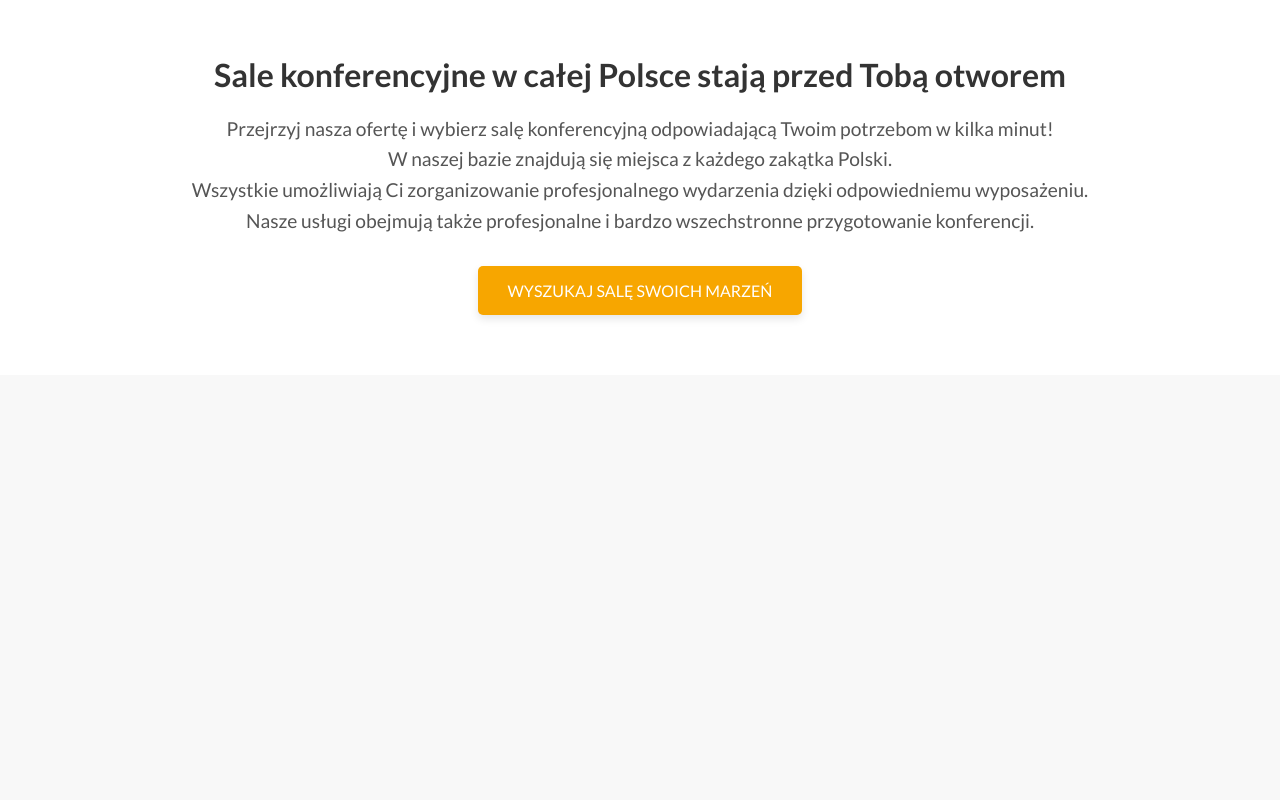
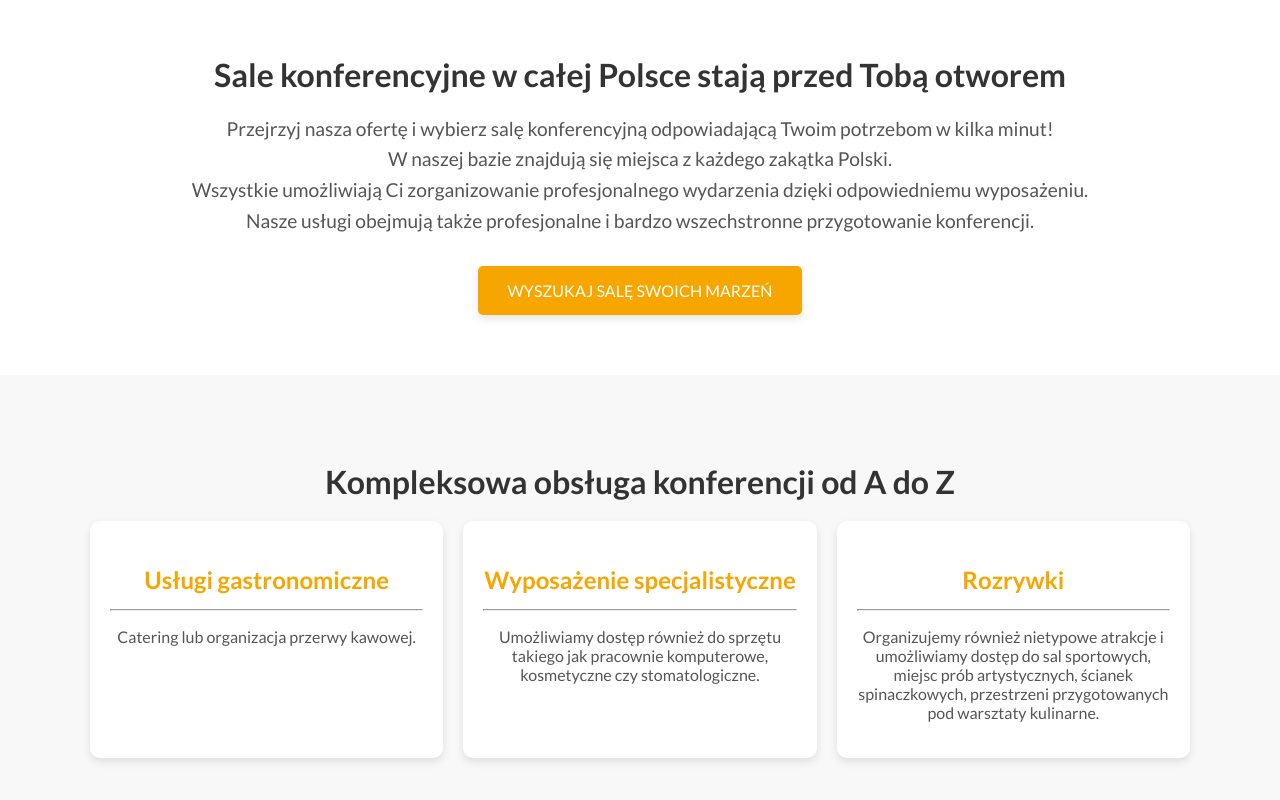
Before and after one commit to maglana/SaleRezerwacje-LandingPage, a React (Vite) app: page / in a window 1280 px wide. Shown: the part 631-1431 px from the top of the page. Before the commit the page ends 1006 px from the top, so only its background shows below. Built offline with nearby package versions, Linux system fonts and the light colour scheme.

Commit message:
FeatureSection component

```diff
--- a/src/App.jsx
+++ b/src/App.jsx
@@ -3,6 +3,7 @@ import "./index.css";
 import Header from "./Components/Header/Header";
 import HeroSection from "./Components/HeroSection/HeroSection";
 import ServicesSection from "./Components/ServicesSection/ServicesSection";
+import FeaturesSection from "./Components/FeaturesSection/FeaturesSection";
 
 function App() {
 	return (
@@ -10,6 +11,7 @@ function App() {
 			<Header />
 			<HeroSection />
 			<ServicesSection />
+			<FeaturesSection />
 		</div>
 	);
 }
--- /dev/null
+++ b/src/Components/FeaturesSection/FeaturesSection.css
@@ -0,0 +1,55 @@
+.features-section {
+	padding: 60px 20px;
+	background-color: #f8f8f8;
+	text-align: center;
+}
+
+.features-heading {
+	font-size: 2rem;
+	margin-bottom: 20px;
+	color: #333;
+}
+
+.features-grid {
+	display: grid;
+	grid-template-columns: repeat(3, 1fr);
+	gap: 20px;
+	max-width: 1100px;
+	margin: 0 auto;
+}
+
+.feature-item {
+	background-color: #ffffff;
+	padding: 20px;
+	border-radius: 10px;
+	box-shadow: 0 4px 8px rgba(0, 0, 0, 0.1);
+	max-width: 400px;
+	flex: 1 1 calc(33.333% - 40px);
+	box-sizing: border-box;
+	transition: scale 0.3s;
+}
+.feature-item:hover {
+	scale: 1.05;
+}
+
+.feature-title {
+	font-size: 1.5rem;
+	margin-bottom: 15px;
+	color: #f7a600;
+}
+
+.feature-description {
+	font-size: 1rem;
+	color: #555;
+}
+@media (max-width: 768px) {
+	.features-grid {
+		grid-template-columns: repeat(2, 1fr);
+	}
+}
+
+@media (max-width: 480px) {
+	.features-grid {
+		grid-template-columns: 1fr;
+	}
+}
--- /dev/null
+++ b/src/Components/FeaturesSection/FeaturesSection.jsx
@@ -0,0 +1,41 @@
+import React from "react";
+import "./FeaturesSection.css";
+
+function FeaturesSection() {
+	return (
+		<section class='features-section'>
+			<h2 class='features-heading'>
+				Kompleksowa obsługa konferencji od A do Z
+			</h2>
+			<div class='underline'></div>
+			<div class='features-grid'>
+				<div class='feature-item'>
+					<h3 class='feature-title'>Usługi gastronomiczne</h3>
+					<hr />
+					<p class='feature-description'>
+						Catering lub organizacja przerwy kawowej.
+					</p>
+				</div>
+				<div class='feature-item'>
+					<h3 class='feature-title'>Wyposażenie specjalistyczne</h3>
+					<hr />
+					<p class='feature-description'>
+						Umożliwiamy dostęp również do sprzętu takiego jak pracownie
+						komputerowe, kosmetyczne czy stomatologiczne.
+					</p>
+				</div>
+				<div class='feature-item'>
+					<h3 class='feature-title'>Rozrywki</h3>
+					<hr />
+					<p class='feature-description'>
+						Organizujemy również nietypowe atrakcje i umożliwiamy dostęp do sal
+						sportowych, miejsc prób artystycznych, ścianek spinaczkowych,
+						przestrzeni przygotowanych pod warsztaty kulinarne.
+					</p>
+				</div>
+			</div>
+		</section>
+	);
+}
+
+export default FeaturesSection;
```
